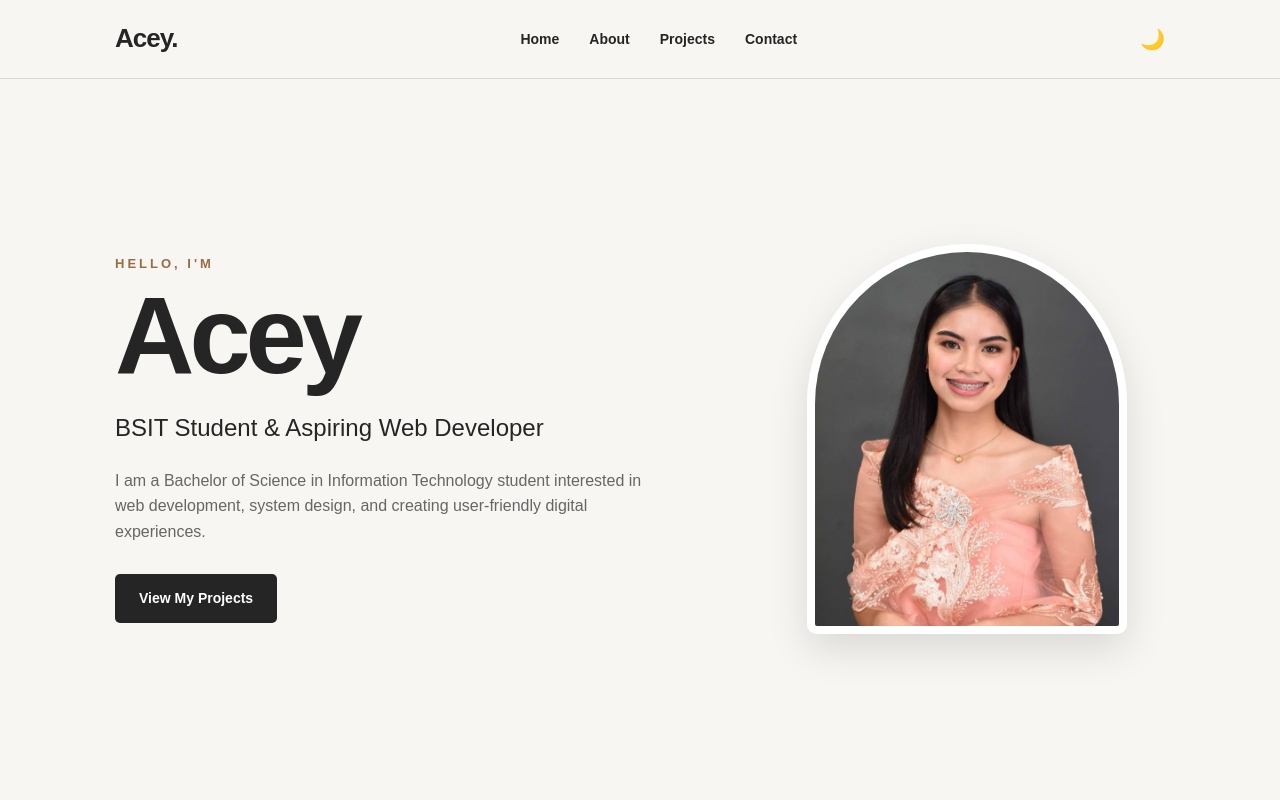
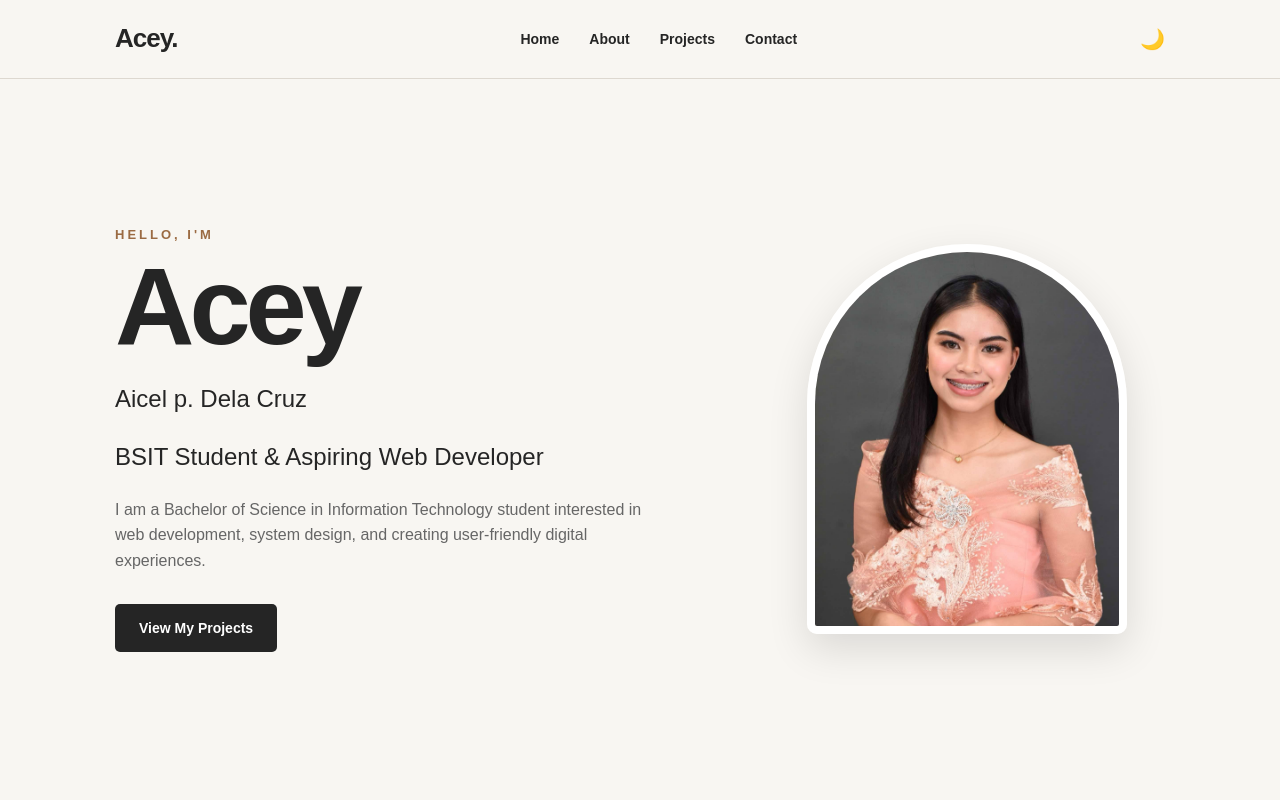
Before and after one commit to aceyboink/DelaCruz_3EG2, a plain HTML site: page index.html in a window 1280 px wide. Shown: the top 800 px of the page. Drawn offline with Linux system fonts and the light colour scheme.

Commit message:
Add files via upload

```diff
--- a/index.html
+++ b/index.html
@@ -38,7 +38,7 @@
                 <p class="small-title">HELLO, I'M</p>
 
                 <h1>Acey</h1>
-
+                <h2>Aicel p. Dela Cruz</h2>
                 <h2>BSIT Student & Aspiring Web Developer</h2>
 
                 <p>
```
